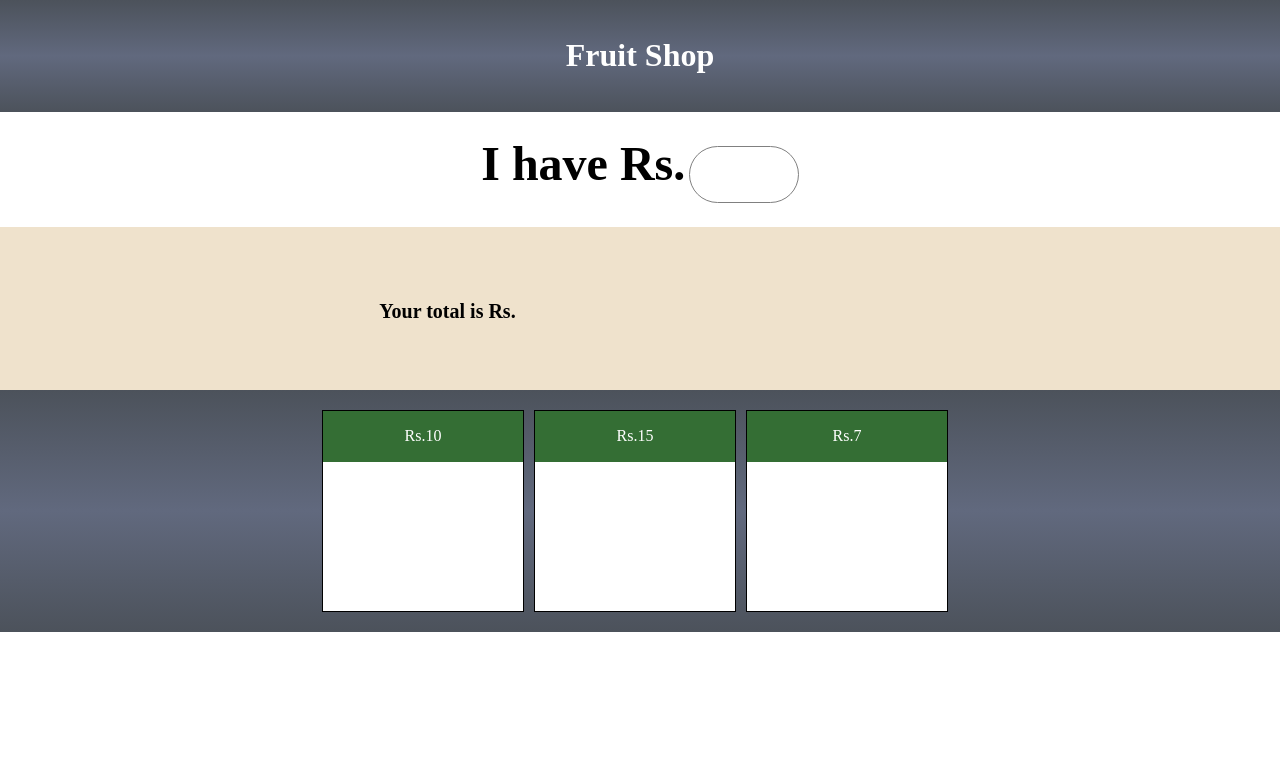
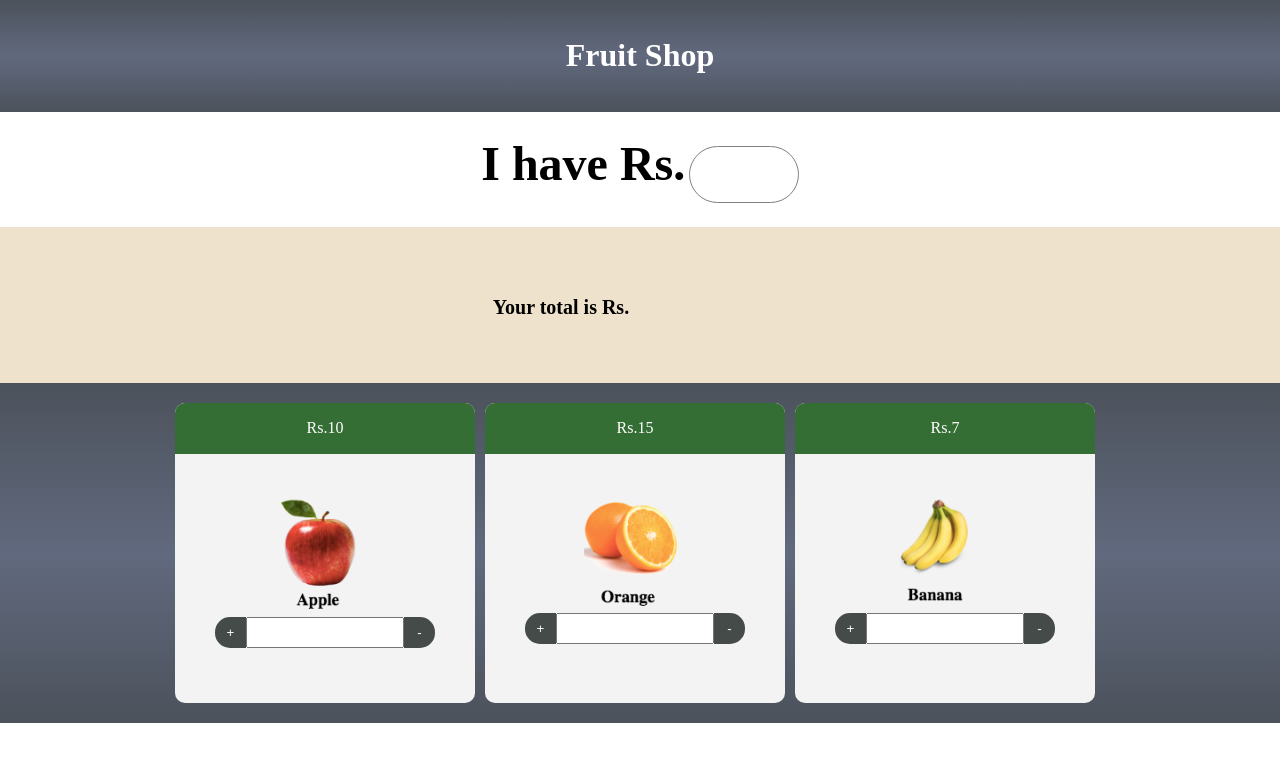
Before and after one commit to alizaLakhani14/fruit-shop, a plain HTML site: page index.html in a window 1280 px wide. Drawn offline with Linux system fonts and the light colour scheme.

Commit message:
Add files via upload

```diff
--- a/index.html
+++ b/index.html
@@ -1,5 +1,6 @@
 <!DOCTYPE html>
 <html lang="en">
+
 <head>
     <meta charset="UTF-8">
     <meta name="viewport" content="width=device-width, initial-scale=1.0">
@@ -7,6 +8,7 @@
     <title>Document</title>
     <link rel="stylesheet" type="text/css" href="style.css">
 </head>
+
 <body>
 
 
@@ -21,20 +23,39 @@
         <label for="input-2">Your total is Rs.</label>
         <input id="input-2" type="number">
     </section>
+    <!-- Cart -->
     <section id="fruits">
         <div id="apple">
             <div class="price">
                 <p>Rs.10</p>
+            </div>
+            <img src="apple.PNG" alt="apple">
+            <div class="cart">
+                <button class="add" onclick="addApple()">+</button>
+                <input type="number" id="appleQuantity">
+                <button class="subtract" onclick="subtractApple()">-</button>
             </div>
         </div>
         <div id="orange">
             <div class="price">
                 <p>Rs.15</p>
             </div>
+            <img src="orange.PNG" alt="orange">
+            <div class="cart">
+                <button class="add" onclick="addOrange()">+</button>
+                <input type="number"   id="orangeQuantity">
+                <button class="subtract" onclick="subtractOrange()">-</button>
+            </div>
         </div>
         <div id="banana">
             <div class="price">
                 <p>Rs.7</p>
+            </div>
+            <img src="banana.PNG" alt="banana">
+            <div class="cart">
+                <button class="add" onclick="addBanana()">+</button>
+                <input type="number" id="bananaQuantity">
+                <button class="subtract" onclick="subtractBanana()">-</button>
             </div>
         </div>
     </section>
@@ -42,4 +63,5 @@
 
     <script src="script.js"></script>
 </body>
+
 </html>
--- a/script.js
+++ b/script.js
@@ -1,12 +1,38 @@
-// function Age(){
-//     let reqAge = document.querySelector ("input").value;
+function addApple(){
+    let applePlus = document.querySelector(" #appleQuantity").value++;
+
+}
+
+function addOrange(){
+    let orangePlus = document.querySelector(" #orangeQuantity").value++;
+
+}
+
+function addBanana(){
+    let bananaPlus = document.querySelector(" #bananaQuantity").value++;
+
+}
 
 
-// if(reqAge > 14){
-//     alert("Eligible");
-// }
+function subtractApple(){
+    let appleMinus = document.querySelector(" #appleQuantity").value;
+    if (appleMinus > 0){
+        let appleMinus = document.querySelector(" #appleQuantity").value--;
+    }
 
-// else{
-//     alert("Sorry not eligible");
-// }
-// }
+
+}
+
+function subtractOrange(){
+    let orangeMinus = document.querySelector(" #orangeQuantity").value;
+    if (orangeMinus > 0){
+        let orangeMinus = document.querySelector(" #orangeQuantity").value--;
+    }
+}
+
+function subtractBanana(){
+    let bananaMinus = document.querySelector(" #bananaQuantity").value;
+    if (bananaMinus > 0){
+        let bananaMinus = document.querySelector(" #bananaQuantity").value--;
+    }
+}
--- a/style.css
+++ b/style.css
@@ -57,14 +57,14 @@ padding-bottom: 1.5em;
 }
 
 #apple, #orange, #banana{
-    border:1px solid black;
-    height: 200px;
-    width: 200px;
-    border: 1px solid black;
+    height: 300px;
+    width: 300px;
+  text-align: center;
     margin-top: 20px;
     margin-bottom: 20px;
     margin-right:10px;
-    background-color: white;
+    background-color: #f3f3f3;;
+    border-radius: 10px;
 }
 
 .price{
@@ -74,8 +74,39 @@ padding-bottom: 1.5em;
     /* padding-left:10px;
     padding-right:10px; */
     text-align: center;
+     border-top-left-radius: 10px;
+    border-top-right-radius: 10px;
+
+
 }
 
 .price p{
     color:white;
 }
+
+img{
+    padding-top: 45px;
+}
+ button{
+    background-color: #444b49;
+    color: white;
+    border: none;
+    height: 31px;
+    width: 31px;
+ }
+
+ input{
+     height: 25px;
+     width: 150px;
+ }
+ .add{
+     margin-right: -4px;
+     border-top-left-radius: 15px;
+     border-bottom-left-radius: 15px;
+ }
+
+ .subtract{
+     margin-left: -4px;
+     border-top-right-radius: 15px;
+     border-bottom-right-radius: 15px;
+ }
```
Also changed, not shown: apple.PNG (added), banana.PNG (added), orange.PNG (added). Lines whose indentation alone changed are shown as unchanged.
